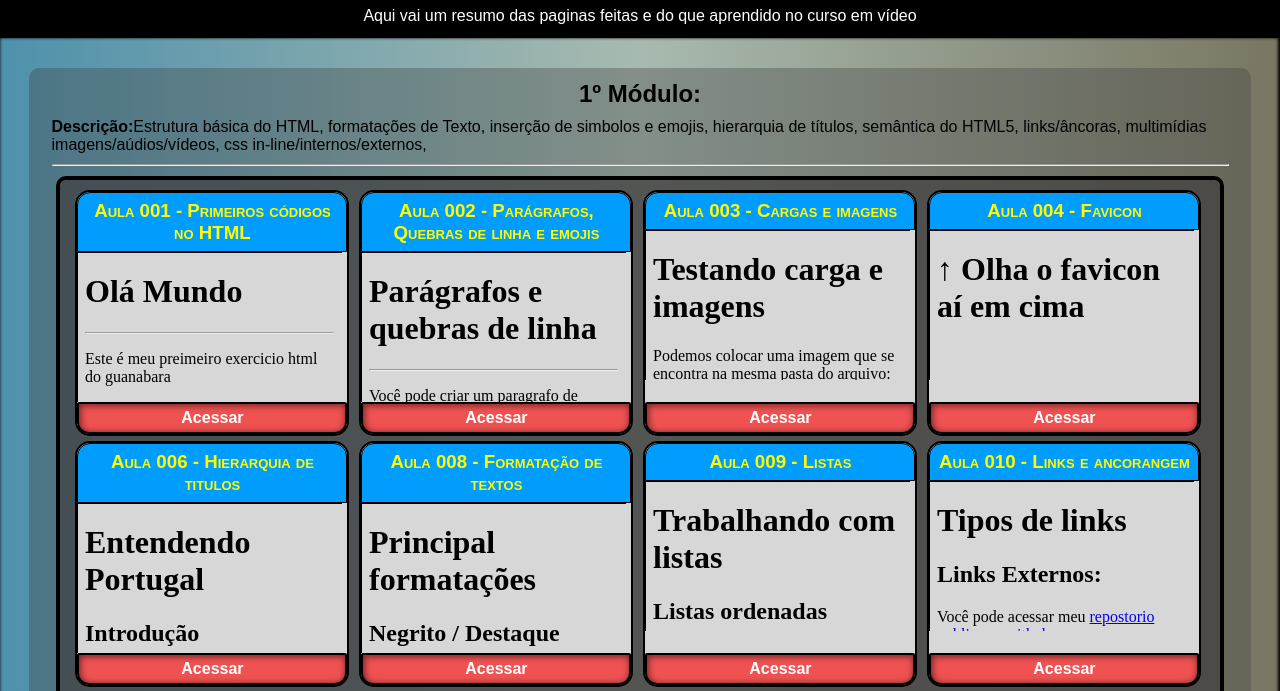
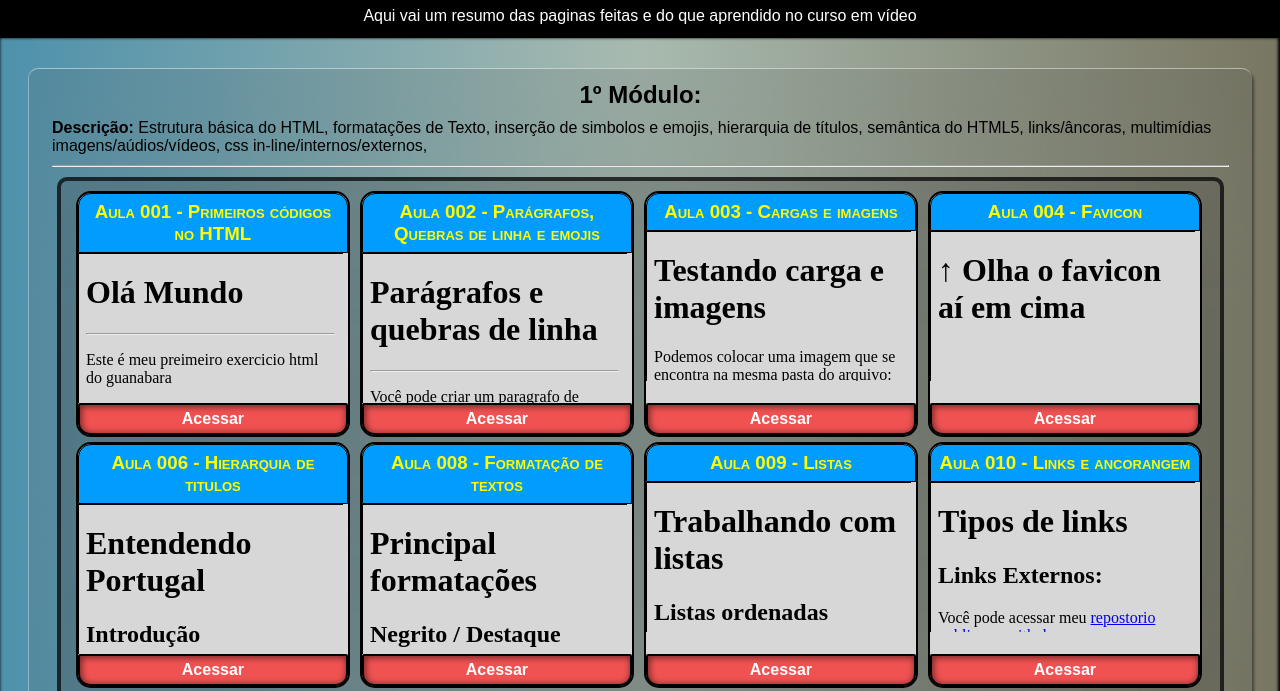
Before and after one commit to Gabriel-rfqx/HTML-CSS, a plain HTML site: page resumo/index.html in a window 1280 px wide. Shown: the part 63-754 px from the top of the page. Drawn offline with Linux system fonts and the light colour scheme; a web font is replaced by a local one.

Commit message:
ajustada no meu site

```diff
--- a/resumo/style.css
+++ b/resumo/style.css
@@ -25,11 +25,16 @@ main{
     background: linear-gradient(90deg,rgba(42, 123, 155, 0.83) 0%, rgba(168, 186, 175, 1) 50%, rgba(97, 94, 70, 0.85) 100%);
 }
 .modulo{
+    border-top: 1px solid rgba(255, 255, 255, 0.479);
+    border-left: 1px solid rgba(255, 255, 255, 0.363);
+    box-shadow: 2px 3px 3px #0000006e;
     margin: 20px auto;
     width: 95%;
     padding: 1%;
     border-radius: 10px;
-    background-color: rgba(66, 65, 65, 0.356);
+    background-color: rgba(66, 65, 65, 0.123);
+    backdrop-filter: blur(100px);
+    1px 1px 6px rgb(0 0 0 / 32%);
 }
 .modulo > h2{
     text-align: center;
@@ -40,14 +45,15 @@ main{
 .conteudos{
     overflow-y: auto;
     width: 96%;
-    background-color: rgba(66, 65, 65, 0.733);
+    background-color: rgba(66, 65, 65, 0.219);
     padding: 5px;
     border-radius: 10px;
-    border: 4px solid black;
+    border: 4px solid rgba(0, 0, 0, 0.692);
     margin: auto;
     height: 507px;
     display: flex;
     flex-wrap: wrap;
+    backdrop-filter: blur(100px);
 }
 .conteudo{
     display: flex;
```
Also changed, not shown: resumo/index.html (+1 -1 lines).
